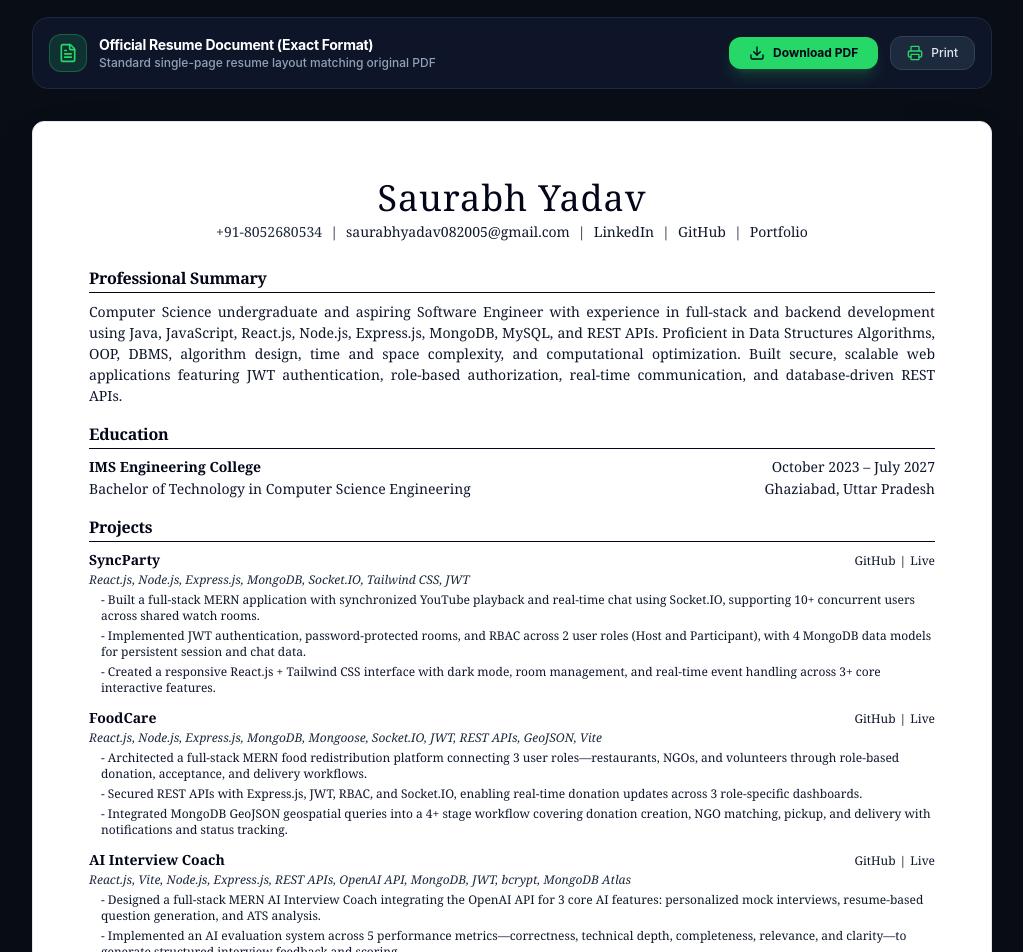
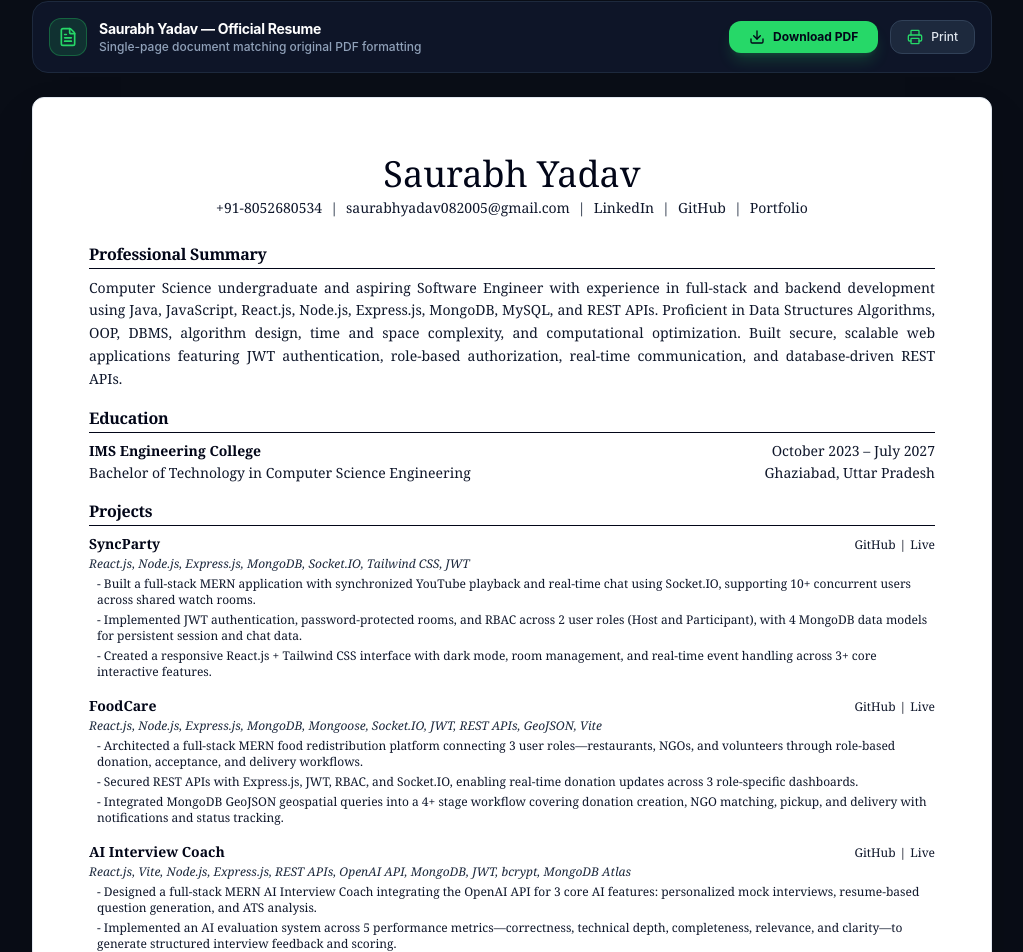
Before and after one commit to saurabh-yadav16/Portfolio, a React (Vite) app: page / in a window 1280 px wide. Shown: the part 1026-1978 px from the top of the page, without its empty margins (128-1151 px from the left). Built offline with nearby package versions, Linux system fonts and the light colour scheme.

Commit message:
Refine resume section for 100% exact single page format

```diff
--- a/src/components/ResumeSection.jsx
+++ b/src/components/ResumeSection.jsx
@@ -4,18 +4,18 @@ import { personalInfo, projects, techStackCategories, certifications } from '../
 
 export default function ResumeSection({ onDownloadResume }) {
   return (
-    <section id="exact-resume" className="py-16 relative bg-[#090d16] text-slate-900 font-serif">
+    <section id="exact-resume" className="py-12 bg-[#090d16] text-slate-900 font-serif">
       <div className="max-w-5xl mx-auto px-4 sm:px-6 lg:px-8">
 
-        {/* Controls Header */}
-        <div className="flex flex-col sm:flex-row items-center justify-between gap-4 mb-8 bg-slate-900/90 p-4 rounded-2xl border border-slate-800 font-sans text-white">
+        {/* Controls Bar */}
+        <div className="flex flex-col sm:flex-row items-center justify-between gap-4 mb-6 bg-slate-900/90 p-4 rounded-2xl border border-slate-800 font-sans text-white">
           <div className="flex items-center gap-3">
             <div className="p-2 rounded-xl bg-[#26D868]/15 border border-[#26D868]/30 text-[#26D868]">
               <FileText className="w-5 h-5" />
             </div>
             <div>
-              <h3 className="font-bold text-sm text-white">Official Resume Document (Exact Format)</h3>
-              <p className="text-xs text-slate-400">Standard single-page resume layout matching original PDF</p>
+              <h3 className="font-bold text-sm text-white">Saurabh Yadav — Official Resume</h3>
+              <p className="text-xs text-slate-400">Single-page document matching original PDF formatting</p>
             </div>
           </div>
 
@@ -37,38 +37,38 @@ export default function ResumeSection({ onDownloadResume }) {
           </div>
         </div>
 
-        {/* Paper Document Container - Replicating Exact PDF Layout & Typography */}
-        <div className="bg-white text-slate-950 p-8 sm:p-14 rounded-xl shadow-2xl border border-slate-200 font-serif leading-relaxed text-sm">
+        {/* Paper Document Body - 100% Matching Layout */}
+        <div className="bg-white text-slate-950 p-8 sm:p-14 rounded-xl shadow-2xl border border-slate-200 font-serif leading-normal text-sm">
 
           {/* Header */}
           <div className="text-center pb-2">
-            <h1 className="text-3xl sm:text-4xl font-normal text-slate-950 tracking-wide font-serif mb-1">
+            <h1 className="text-3xl sm:text-4xl font-serif text-slate-950 tracking-normal mb-1 font-normal">
               Saurabh Yadav
             </h1>
             <div className="text-xs sm:text-sm text-slate-800 font-serif flex flex-wrap items-center justify-center gap-2 mt-1">
-              <span>+91-8052680534</span>
+              <a href="tel:+918052680534" className="hover:underline text-slate-900">+91-8052680534</a>
               <span>|</span>
-              <a href="mailto:saurabhyadav082005@gmail.com" className="text-slate-900 hover:underline">saurabhyadav082005@gmail.com</a>
+              <a href="mailto:saurabhyadav082005@gmail.com" className="hover:underline text-slate-900">saurabhyadav082005@gmail.com</a>
               <span>|</span>
-              <a href="https://www.linkedin.com/in/saurabh-yadav-599b6a42b/" target="_blank" rel="noopener noreferrer" className="text-slate-900 hover:underline">LinkedIn</a>
+              <a href="https://www.linkedin.com/in/saurabh-yadav-599b6a42b/" target="_blank" rel="noopener noreferrer" className="hover:underline text-slate-900">LinkedIn</a>
               <span>|</span>
-              <a href="https://github.com/saurabh-yadav16" target="_blank" rel="noopener noreferrer" className="text-slate-900 hover:underline">GitHub</a>
+              <a href="https://github.com/saurabh-yadav16" target="_blank" rel="noopener noreferrer" className="hover:underline text-slate-900">GitHub</a>
               <span>|</span>
-              <a href="#hero" className="text-slate-900 hover:underline">Portfolio</a>
+              <a href="#hero" className="hover:underline text-slate-900">Portfolio</a>
             </div>
           </div>
 
-          {/* Section 1: Professional Summary */}
+          {/* Section: Professional Summary */}
           <div className="mt-4">
             <h2 className="text-base font-bold text-slate-950 font-serif border-b border-slate-950 pb-0.5 mb-2">
               Professional Summary
             </h2>
-            <p className="text-xs sm:text-sm text-slate-900 leading-normal text-justify font-serif">
+            <p className="text-xs sm:text-sm text-slate-900 leading-relaxed text-justify font-serif">
               Computer Science undergraduate and aspiring Software Engineer with experience in full-stack and backend development using Java, JavaScript, React.js, Node.js, Express.js, MongoDB, MySQL, and REST APIs. Proficient in Data Structures Algorithms, OOP, DBMS, algorithm design, time and space complexity, and computational optimization. Built secure, scalable web applications featuring JWT authentication, role-based authorization, real-time communication, and database-driven REST APIs.
             </p>
           </div>
 
-          {/* Section 2: Education */}
+          {/* Section: Education */}
           <div className="mt-4">
             <h2 className="text-base font-bold text-slate-950 font-serif border-b border-slate-950 pb-0.5 mb-2">
               Education
@@ -83,66 +83,66 @@ export default function ResumeSection({ onDownloadResume }) {
             </div>
           </div>
 
-          {/* Section 3: Projects */}
+          {/* Section: Projects */}
           <div className="mt-4">
             <h2 className="text-base font-bold text-slate-950 font-serif border-b border-slate-950 pb-0.5 mb-2">
               Projects
             </h2>
 
-            {/* SyncParty */}
-            <div className="mb-3 font-serif">
+            {/* Project 1: SyncParty */}
+            <div className="mb-4 font-serif">
               <div className="flex justify-between items-baseline text-xs sm:text-sm">
                 <span className="font-bold text-slate-950 text-sm">SyncParty</span>
                 <div className="space-x-1 text-xs">
-                  <a href="https://github.com/saurabh-yadav16" target="_blank" rel="noopener noreferrer" className="text-slate-900 hover:underline">GitHub</a>
+                  <a href="https://github.com/saurabh-yadav16" target="_blank" rel="noopener noreferrer" className="hover:underline text-slate-900">GitHub</a>
                   <span>|</span>
-                  <a href="https://syncparty-demo.vercel.app" target="_blank" rel="noopener noreferrer" className="text-slate-900 hover:underline">Live</a>
+                  <a href="https://syncparty-demo.vercel.app" target="_blank" rel="noopener noreferrer" className="hover:underline text-slate-900">Live</a>
                 </div>
               </div>
               <p className="text-xs text-slate-800 italic mt-0.5">
                 React.js, Node.js, Express.js, MongoDB, Socket.IO, Tailwind CSS, JWT
               </p>
-              <ul className="text-xs text-slate-900 space-y-1 mt-1 pl-3">
+              <ul className="text-xs text-slate-900 space-y-1 mt-1 pl-2">
                 <li>- Built a full-stack MERN application with synchronized YouTube playback and real-time chat using Socket.IO, supporting 10+ concurrent users across shared watch rooms.</li>
                 <li>- Implemented JWT authentication, password-protected rooms, and RBAC across 2 user roles (Host and Participant), with 4 MongoDB data models for persistent session and chat data.</li>
                 <li>- Created a responsive React.js + Tailwind CSS interface with dark mode, room management, and real-time event handling across 3+ core interactive features.</li>
               </ul>
             </div>
 
-            {/* FoodCare */}
-            <div className="mb-3 font-serif">
+            {/* Project 2: FoodCare */}
+            <div className="mb-4 font-serif">
               <div className="flex justify-between items-baseline text-xs sm:text-sm">
                 <span className="font-bold text-slate-950 text-sm">FoodCare</span>
                 <div className="space-x-1 text-xs">
-                  <a href="https://github.com/saurabh-yadav16/Food-Waste-Management-System" target="_blank" rel="noopener noreferrer" className="text-slate-900 hover:underline">GitHub</a>
+                  <a href="https://github.com/saurabh-yadav16/Food-Waste-Management-System" target="_blank" rel="noopener noreferrer" className="hover:underline text-slate-900">GitHub</a>
                   <span>|</span>
-                  <a href="https://food-waste-management-system-seven.vercel.app/" target="_blank" rel="noopener noreferrer" className="text-slate-900 hover:underline">Live</a>
+                  <a href="https://food-waste-management-system-seven.vercel.app/" target="_blank" rel="noopener noreferrer" className="hover:underline text-slate-900">Live</a>
                 </div>
               </div>
               <p className="text-xs text-slate-800 italic mt-0.5">
                 React.js, Node.js, Express.js, MongoDB, Mongoose, Socket.IO, JWT, REST APIs, GeoJSON, Vite
               </p>
-              <ul className="text-xs text-slate-900 space-y-1 mt-1 pl-3">
+              <ul className="text-xs text-slate-900 space-y-1 mt-1 pl-2">
                 <li>- Architected a full-stack MERN food redistribution platform connecting 3 user roles—restaurants, NGOs, and volunteers through role-based donation, acceptance, and delivery workflows.</li>
                 <li>- Secured REST APIs with Express.js, JWT, RBAC, and Socket.IO, enabling real-time donation updates across 3 role-specific dashboards.</li>
                 <li>- Integrated MongoDB GeoJSON geospatial queries into a 4+ stage workflow covering donation creation, NGO matching, pickup, and delivery with notifications and status tracking.</li>
               </ul>
             </div>
 
-            {/* AI Interview Coach */}
-            <div className="mb-3 font-serif">
+            {/* Project 3: AI Interview Coach */}
+            <div className="mb-4 font-serif">
               <div className="flex justify-between items-baseline text-xs sm:text-sm">
                 <span className="font-bold text-slate-950 text-sm">AI Interview Coach</span>
                 <div className="space-x-1 text-xs">
-                  <a href="https://github.com/saurabh-yadav16/AI-Interview-Coach" target="_blank" rel="noopener noreferrer" className="text-slate-900 hover:underline">GitHub</a>
+                  <a href="https://github.com/saurabh-yadav16/AI-Interview-Coach" target="_blank" rel="noopener noreferrer" className="hover:underline text-slate-900">GitHub</a>
                   <span>|</span>
-                  <a href="https://ai-interview-coach-eta-sandy.vercel.app/" target="_blank" rel="noopener noreferrer" className="text-slate-900 hover:underline">Live</a>
+                  <a href="https://ai-interview-coach-eta-sandy.vercel.app/" target="_blank" rel="noopener noreferrer" className="hover:underline text-slate-900">Live</a>
                 </div>
               </div>
               <p className="text-xs text-slate-800 italic mt-0.5">
                 React.js, Vite, Node.js, Express.js, REST APIs, OpenAI API, MongoDB, JWT, bcrypt, MongoDB Atlas
               </p>
-              <ul className="text-xs text-slate-900 space-y-1 mt-1 pl-3">
+              <ul className="text-xs text-slate-900 space-y-1 mt-1 pl-2">
                 <li>- Designed a full-stack MERN AI Interview Coach integrating the OpenAI API for 3 core AI features: personalized mock interviews, resume-based question generation, and ATS analysis.</li>
                 <li>- Implemented an AI evaluation system across 5 performance metrics—correctness, technical depth, completeness, relevance, and clarity—to generate structured interview feedback and scoring.</li>
                 <li>- Configured secure REST API workflows using JWT and bcrypt with MongoDB Atlas, enabling performance analytics, progress tracking, and personalized 7-day improvement plans.</li>
@@ -150,7 +150,7 @@ export default function ResumeSection({ onDownloadResume }) {
             </div>
           </div>
 
-          {/* Section 4: Technical Skills */}
+          {/* Section: Technical Skills */}
           <div className="mt-4">
             <h2 className="text-base font-bold text-slate-950 font-serif border-b border-slate-950 pb-0.5 mb-2">
               Technical Skills
@@ -166,12 +166,12 @@ export default function ResumeSection({ onDownloadResume }) {
             </div>
           </div>
 
-          {/* Section 5: Certifications */}
+          {/* Section: Certifications */}
           <div className="mt-4">
             <h2 className="text-base font-bold text-slate-950 font-serif border-b border-slate-950 pb-0.5 mb-2">
               Certifications
             </h2>
-            <ul className="text-xs sm:text-sm text-slate-900 space-y-1 font-serif pl-3">
+            <ul className="text-xs sm:text-sm text-slate-900 space-y-1 font-serif pl-2">
               <li>- Exploratory Data Analysis — NASSCOM | 2026</li>
               <li>- Full Stack Development with MERN — NASSCOM Foundation | 2026</li>
             </ul>
```
